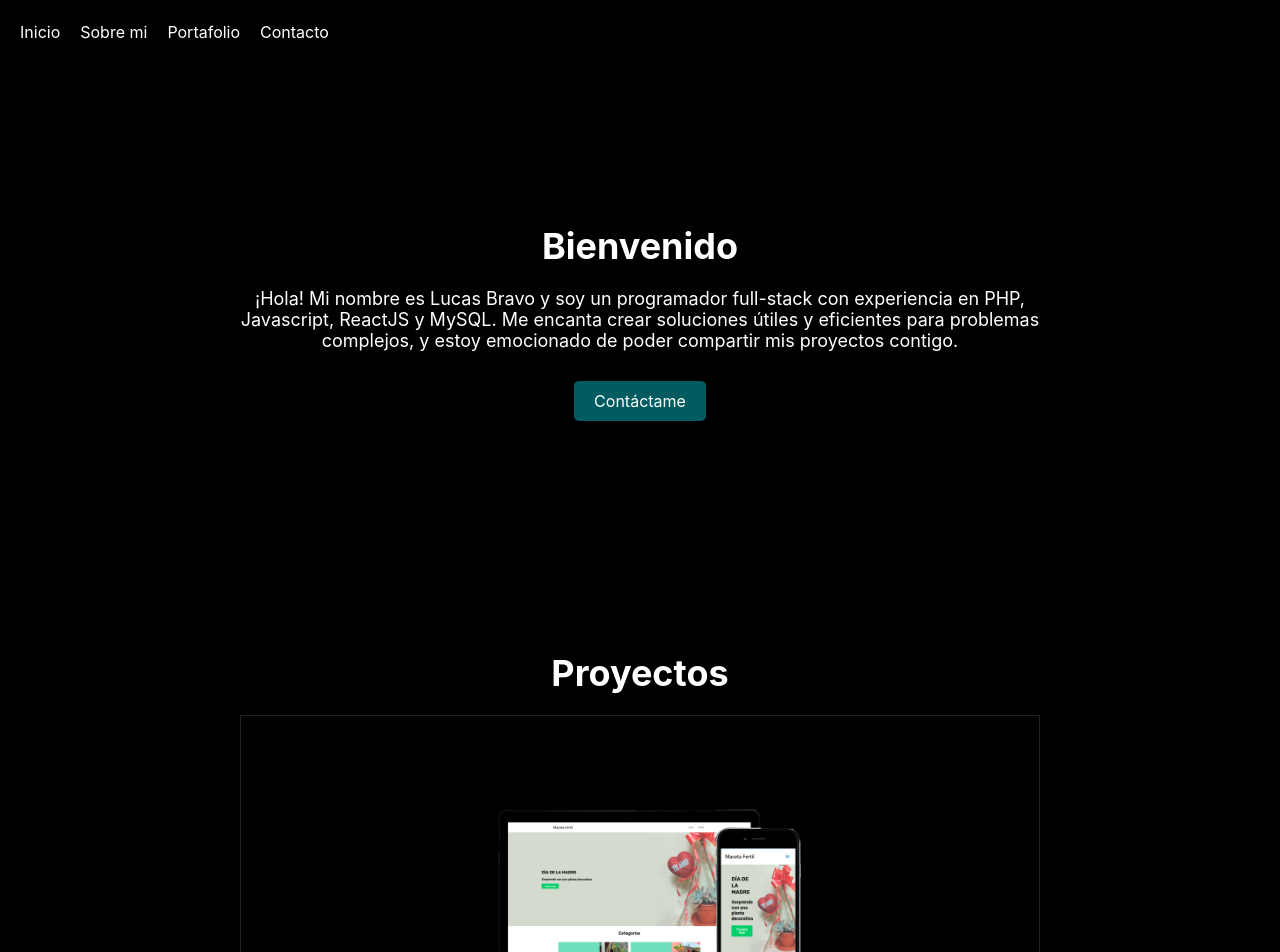
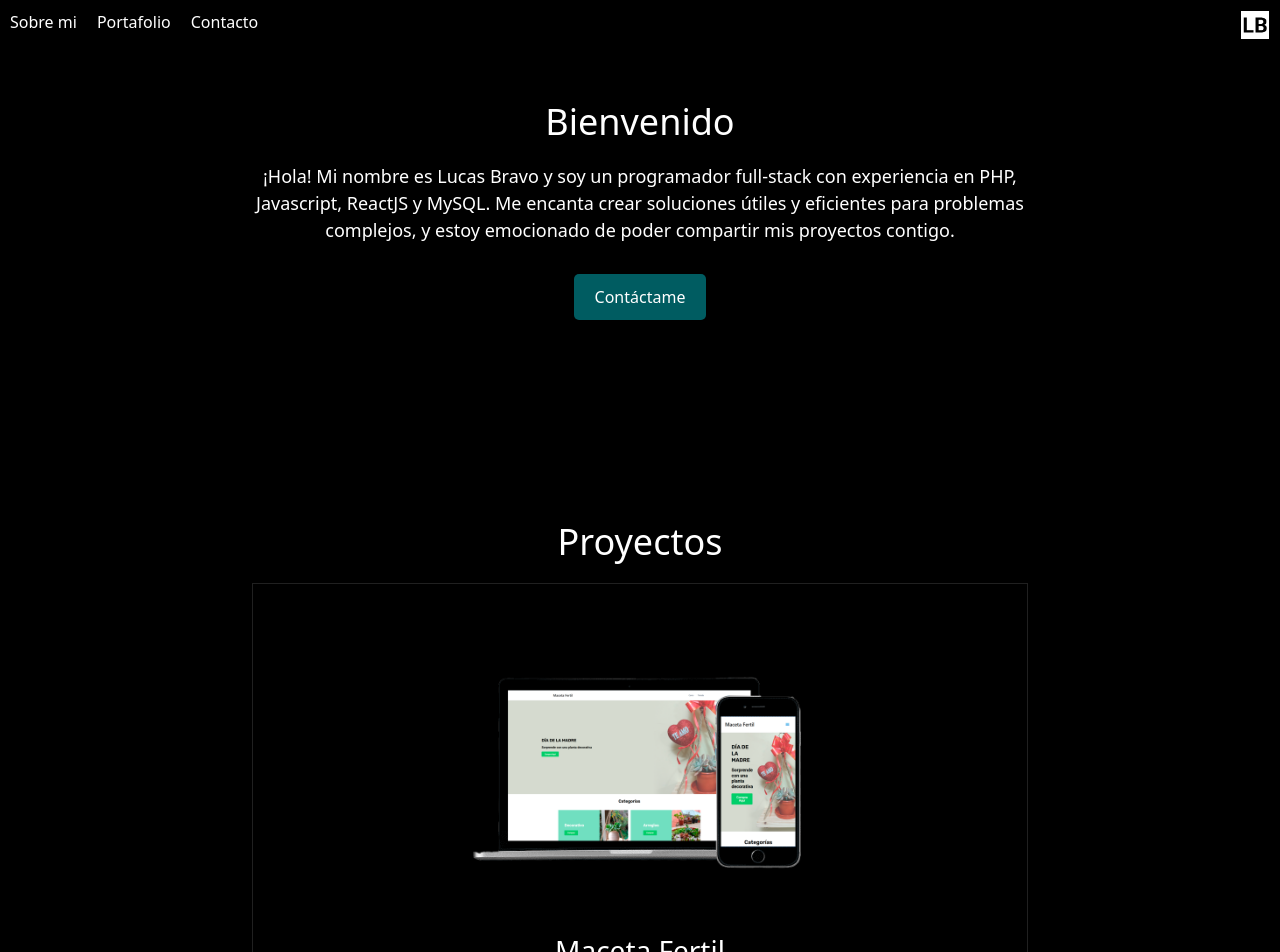
Before and after one commit to KraysOk/lucasbravopycl, a React (Create React App) app: page / in a window 1280 px wide. Shown: the top 952 px of the page. Built offline with nearby package versions, Linux system fonts and the light colour scheme.

Commit message:
Cambios diseño

```diff
--- a/package.json
+++ b/package.json
@@ -6,6 +6,7 @@
     "@testing-library/jest-dom": "^5.16.5",
     "@testing-library/react": "^13.4.0",
     "@testing-library/user-event": "^13.5.0",
+    "bootstrap": "^5.2.3",
     "react": "^18.2.0",
     "react-dom": "^18.2.0",
     "react-scripts": "5.0.1",
--- a/public/index.html
+++ b/public/index.html
@@ -2,7 +2,7 @@
 <html lang="en">
   <head>
     <meta charset="utf-8" />
-    <link rel="icon" href="%PUBLIC_URL%/favicon.ico" />
+    <link rel="icon" href="%PUBLIC_URL%/ICONO.png" />
     <meta name="viewport" content="width=device-width, initial-scale=1" />
     <meta name="theme-color" content="#000000" />
     <meta
@@ -24,7 +24,7 @@
       work correctly both with client-side routing and a non-root public URL.
       Learn how to configure a non-root public URL by running `npm run build`.
     -->
-    <title>React App</title>
+    <title>Lucas Bravo - Web Developer</title>
   </head>
   <body>
     <noscript>You need to enable JavaScript to run this app.</noscript>
--- a/src/App.js
+++ b/src/App.js
@@ -1,4 +1,5 @@
 import logo from './logo.svg';
+import 'bootstrap/dist/css/bootstrap.min.css';
 import './App.css';
 
 import Navbar from './Navbar';
--- a/src/ContactSection.js
+++ b/src/ContactSection.js
@@ -6,7 +6,7 @@ import { faFacebook, faTwitter, faInstagram } from '@fortawesome/free-brands-svg
 
 function ContactSection() {
   return (
-    <section className="section-two">
+    <section id="contacto" className="section-two">
       <div className="container">
         <div className="row">
           <div className="col-md-6">
@@ -20,7 +20,9 @@ function ContactSection() {
                 <i className="fas fa-envelope"></i> Email: lucasbravopy@gmail.com
               </li>
             </ul>
-            <ul className="social-links">
+          </div>
+          <div className="col-md-6  row d-flex align-items-center">
+          <ul className="social-links">
               <li>
                 <a href="https://web.facebook.com/lucasbravopy/" target="_blank" rel="noreferrer">
                     <FontAwesomeIcon icon={faFacebook} />
@@ -37,8 +39,6 @@ function ContactSection() {
                 </a>
               </li>
             </ul>
-          </div>
-          <div className="col-md-6">
             <a href="https://wa.me/56959674346" target="_blank" rel="noreferrer" className="btn-whatsapp">
               <i className="fab fa-whatsapp"></i> Contacta con nosotros en WhatsApp
             </a>
--- a/src/Navbar.css
+++ b/src/Navbar.css
@@ -1,9 +1,16 @@
-.navbar {
+.navbarClass {
     background-color: #000;
     color: #fff;
     display: flex;
     justify-content: space-between;
-    padding: 20px;
+    position: fixed;
+    width: 100%;
+    height: 50px;
+    padding: 10px;
+  }
+
+  .navbarIcon > img{
+    height: 100%;
   }
 
   ul {
--- a/src/Navbar.js
+++ b/src/Navbar.js
@@ -3,13 +3,15 @@ import './Navbar.css';
 
 const Navbar = () => {
   return (
-    <nav className="navbar">
+    <nav className="navbarClass">
       <ul>
-        <li><a href="#">Inicio</a></li>
-        <li><a href="#">Sobre mi</a></li>
-        <li><a href="#">Portafolio</a></li>
-        <li><a href="#">Contacto</a></li>
+        <li><a href="#inicio">Sobre mi</a></li>
+        <li><a href="#portafolio">Portafolio</a></li>
+        <li><a href="#contacto">Contacto</a></li>
       </ul>
+      <div className="navbarIcon">
+        <img src="/ICONO.png"></img>
+      </div>
     </nav>
   );
 };
--- a/src/Projects.js
+++ b/src/Projects.js
@@ -10,7 +10,7 @@ const Projects = ({ projects }) => {
       };
 
   return (
-    <section className="section-one">
+    <section id="portafolio" className="section-one">
       <div className="container">
       <h2>Proyectos</h2>
         <div className="gallery">
--- a/src/SectionOne.css
+++ b/src/SectionOne.css
@@ -2,6 +2,7 @@
     background-color: #000;
     color: #fff;
     padding: 100px 0;
+    padding: 150px 0px 100px 0px;
   }
 
   .container {
--- a/src/SectionOne.js
+++ b/src/SectionOne.js
@@ -3,7 +3,7 @@ import './SectionOne.css';
 
 const SectionOne = () => {
   return (
-    <section className="section-one">
+    <section id="inicio" className="section-one">
       <div className="container">
         <h2>Bienvenido</h2>
         <p>¡Hola! Mi nombre es Lucas Bravo y soy un programador full-stack con experiencia en PHP, Javascript, ReactJS y MySQL. Me encanta crear soluciones útiles y eficientes para problemas complejos, y estoy emocionado de poder compartir mis proyectos contigo.</p>
```
Also changed, not shown: public/ICONO.png (added), 1 other file (tests, documents, lock files or other folders).
